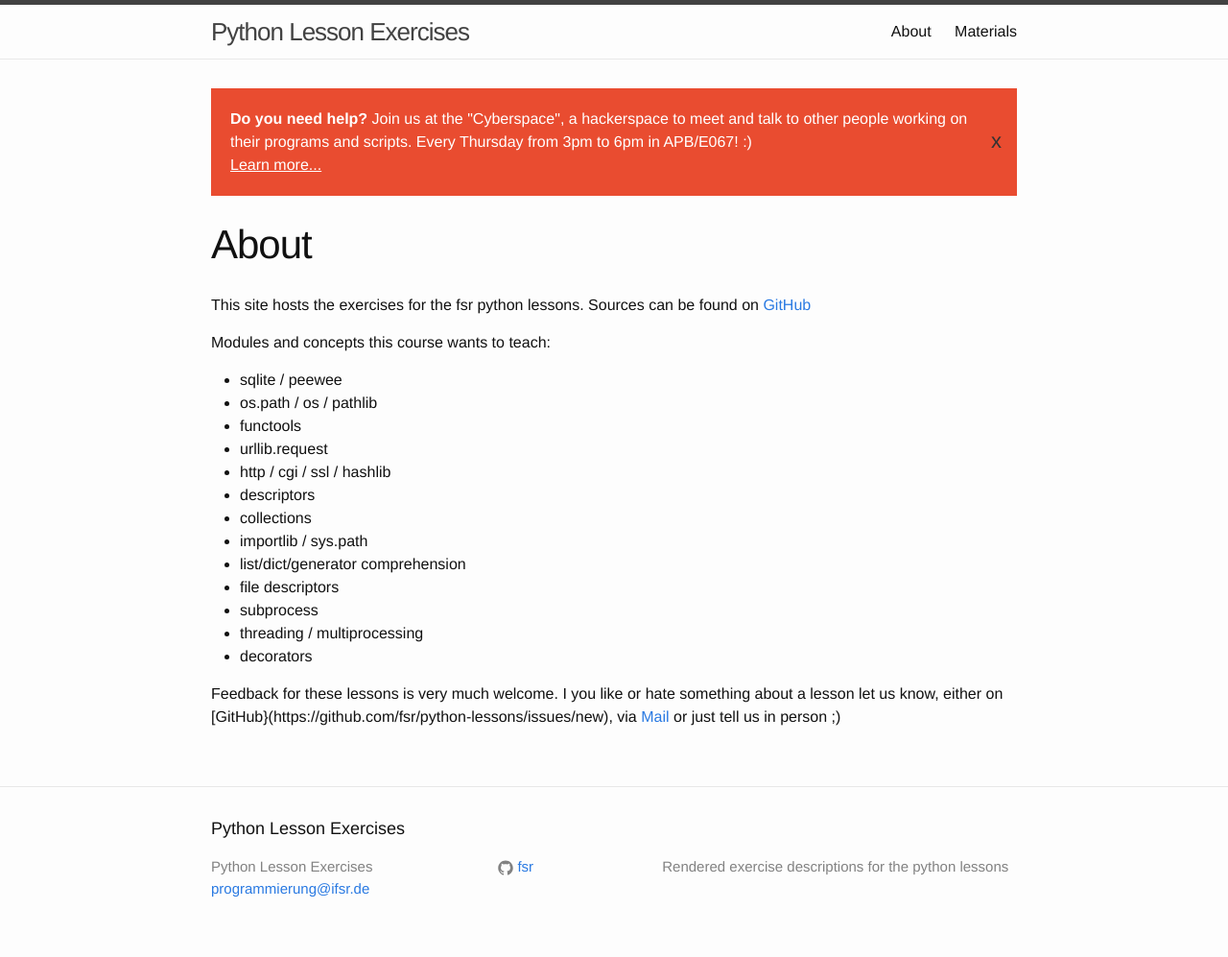
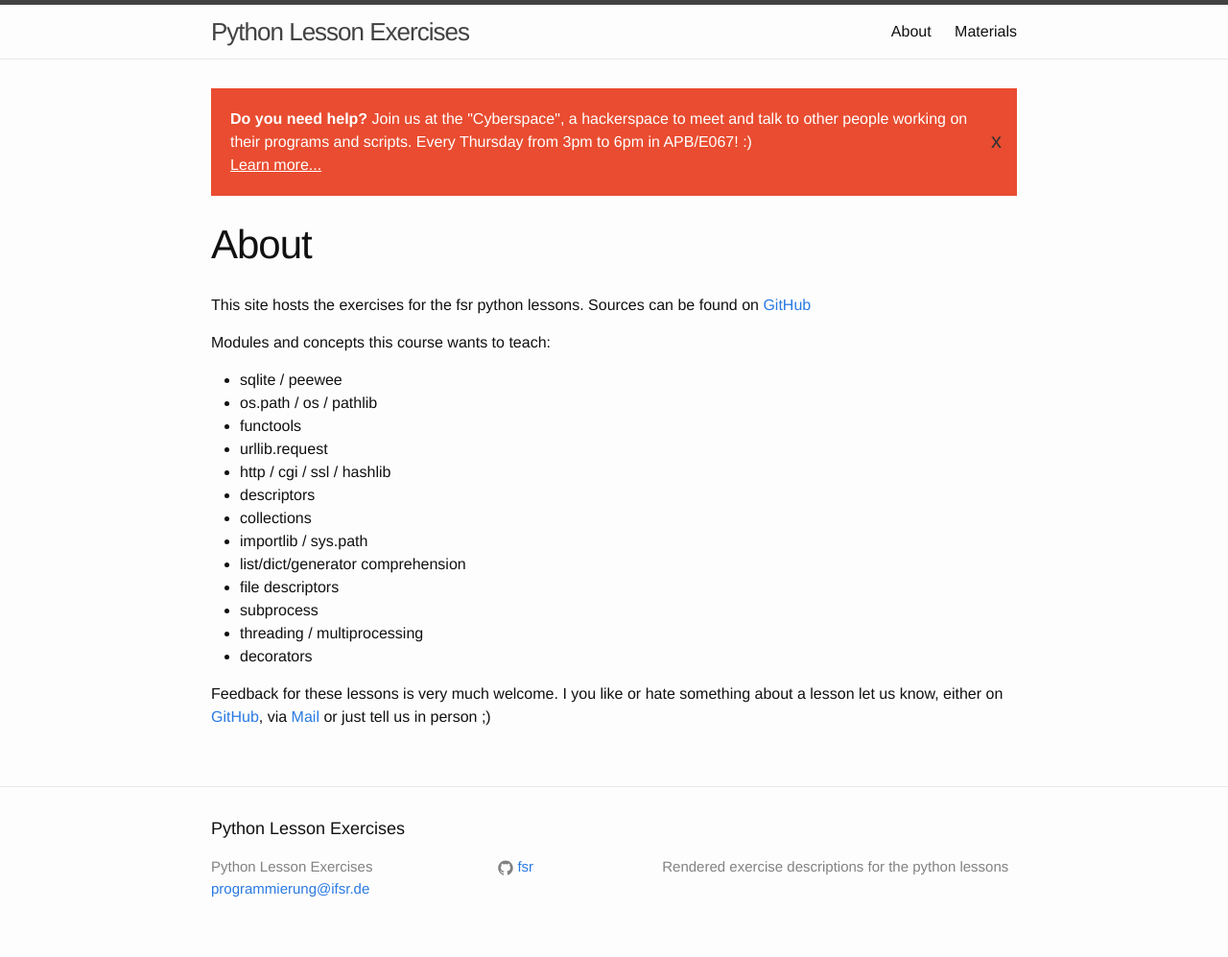
Before and after one commit to fsr/python-lessons, a Jekyll site: the page built from about.md, in a window 1280 px wide. Shown: the whole page at 96% size. Built offline with Jekyll 4.4.1, drawn with Linux system fonts in a browser that asks for light colours.

Commit message:
Fix wrong web link

```diff
--- a/about.md
+++ b/about.md
@@ -14,4 +14,4 @@ Modules and concepts this course wants to teach:
 
 
 
-Feedback for these lessons is very much welcome. I you like or hate something about a lesson let us know, either on [GitHub}(https://github.com/fsr/python-lessons/issues/new), via <a href="mailto:felix@ifsr.de">Mail</a> or just tell us in person ;)
+Feedback for these lessons is very much welcome. I you like or hate something about a lesson let us know, either on [GitHub](https://github.com/fsr/python-lessons/issues/new), via <a href="mailto:felix@ifsr.de">Mail</a> or just tell us in person ;)
```
